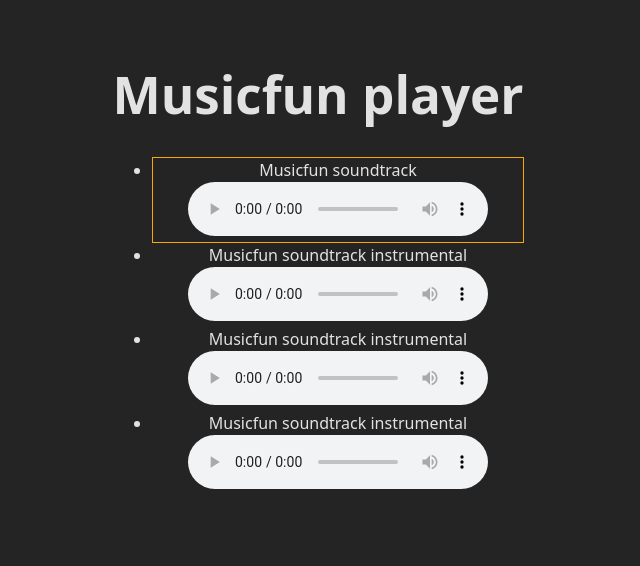
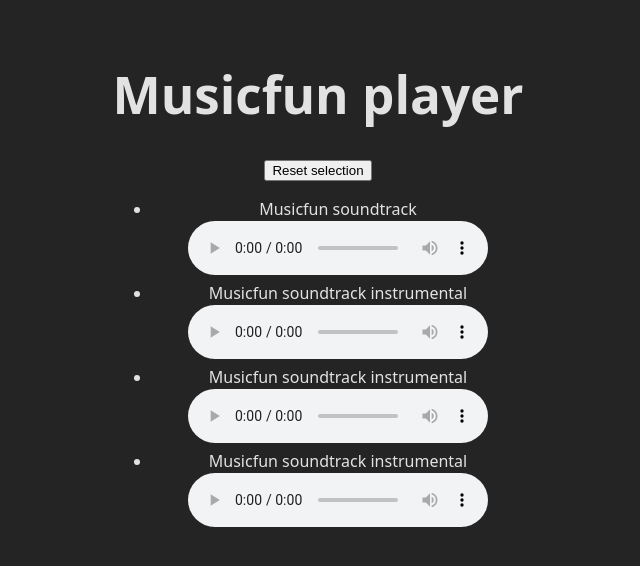
Before and after one commit to ElenaWebDev984/react-samurai_way-vite, a React (Vite) app: page / in a window 1280 px wide. Shown: the top 566 px of the page, without its empty margins (322-962 px from the left). Built offline with nearby package versions, Linux system fonts and the light colour scheme.

Commit message:
add useState

```diff
--- a/src/App.tsx
+++ b/src/App.tsx
@@ -1,4 +1,5 @@
 import './App.css'
+import {useState} from "react";
 
 
 const tracks = [
@@ -28,9 +29,10 @@ const tracks = [
     },
 ]
 
-const selectedTrackId = 1
 
 export function App() {
+
+    const [selectedTrackId, setSelectedTrackId] = useState(null)
 
     if (tracks === null) {
         return (
@@ -54,13 +56,14 @@ export function App() {
     return (
         <>
             <h1>Musicfun player</h1>
+            <button onClick={() => setSelectedTrackId(null)}>Reset selection</button>
             <ul>
                 {tracks.map((track) => (
-                    <li key={track.id}
-                        style={{border: track.id === selectedTrackId ? "1px solid orange" : "none"}}
-                    >
-                        <div onClick={() => alert(track.id)}>{track.title}</div>
-                        <audio controls src={track.url}></audio>
+                    <li key={track.id} style={{border: track.id === selectedTrackId ? '1px solid orange' : 'none'}}>
+                        <div onClick={() => {
+                            setSelectedTrackId(track.id)
+                        }}>{track.title}</div>
+                        <audio src={track.srс} controls={true}/>
                     </li>
                 ))}
             </ul>
```
